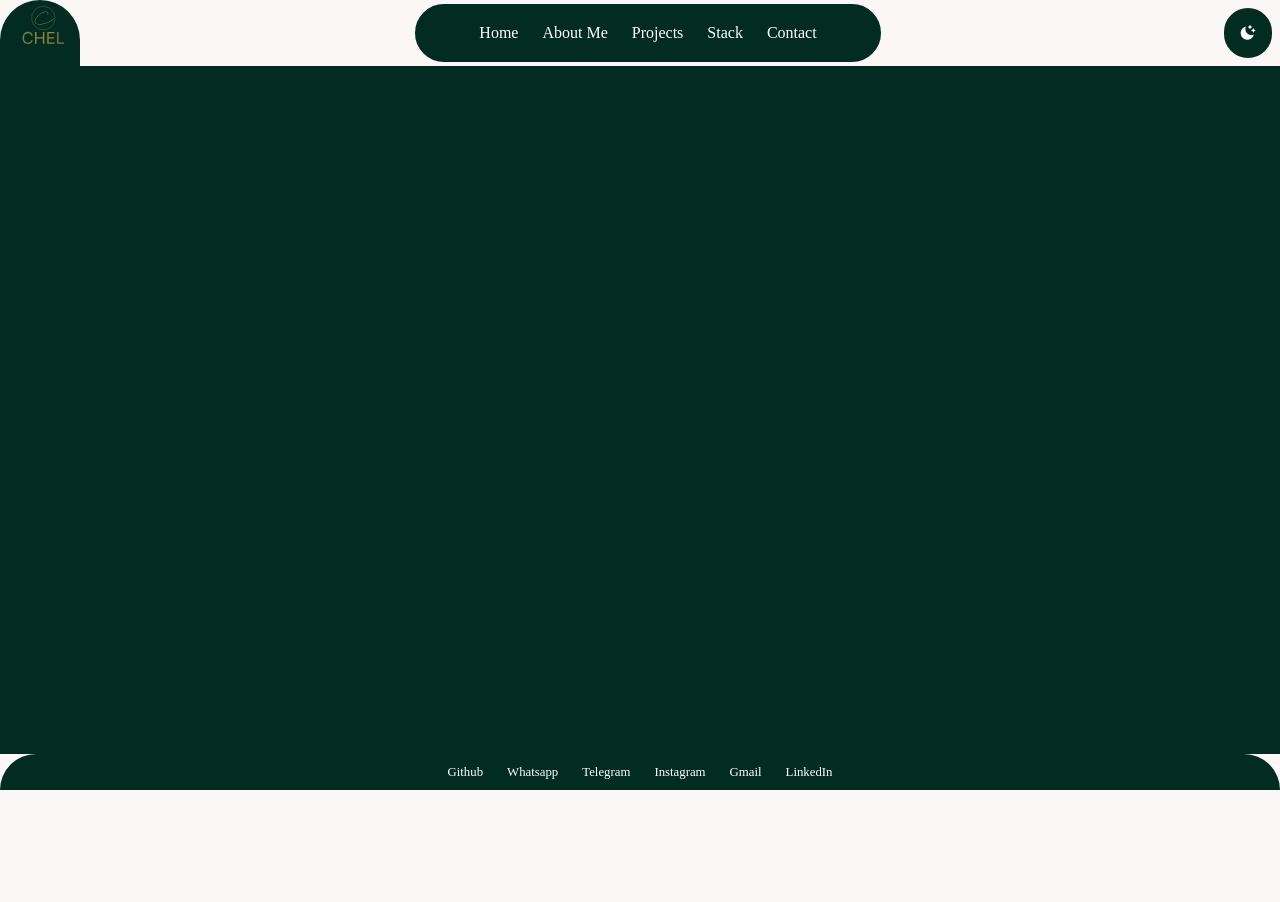
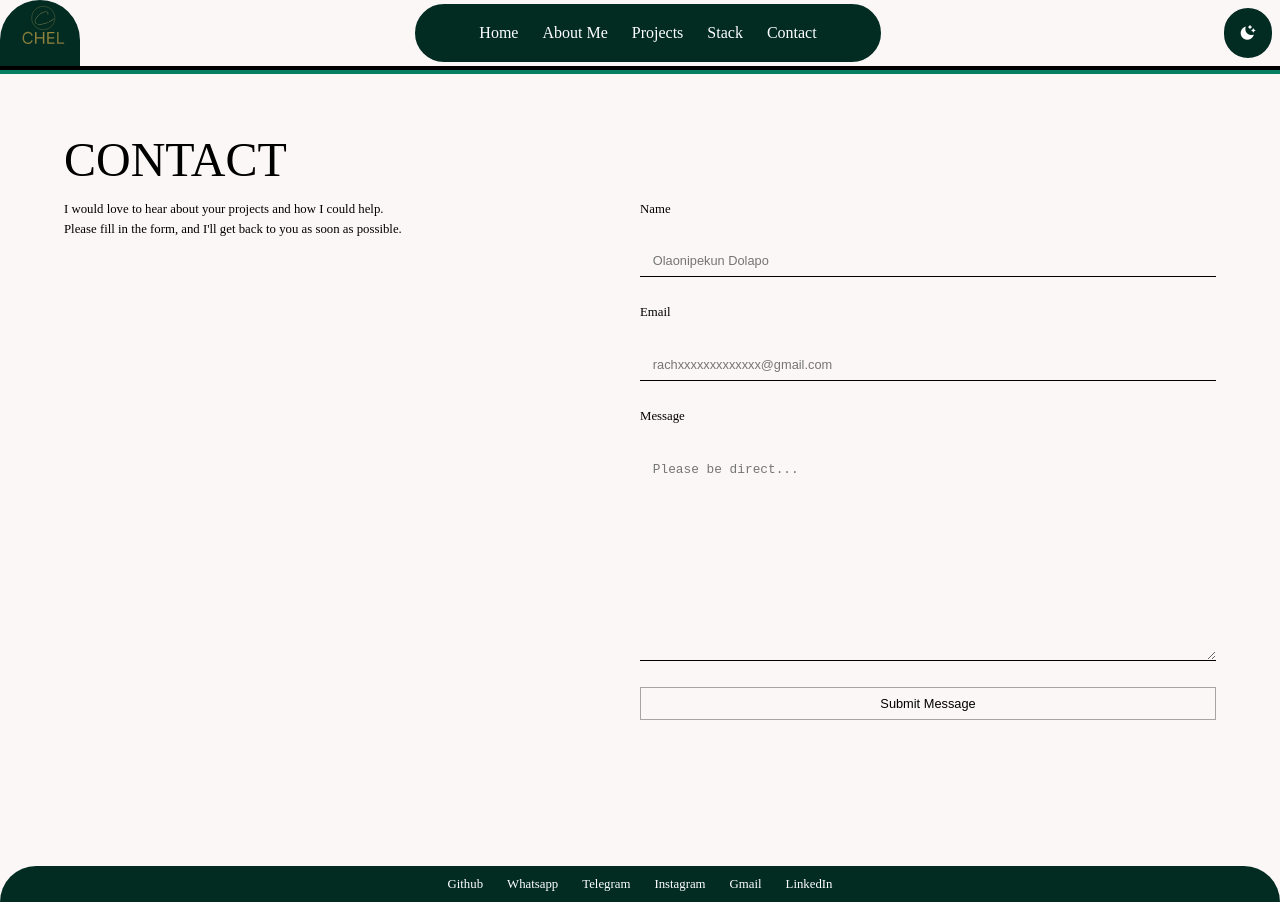
Before and after one commit to Lovethrech/my-main-portfolio, a Vue app: page /contact in a window 1280 px wide. Before the commit the page ends 800 px from the top, so only its background shows below. Built offline with nearby package versions, Linux system fonts and the light colour scheme.

Commit message:
working on the footer components.

```diff
--- a/src/components/contact/ContactCtn.vue
+++ b/src/components/contact/ContactCtn.vue
@@ -19,6 +19,7 @@ import ContactForm from './ContactForm.vue';
     background-color: var(--bg-color);
     min-height: 100vh;
     padding: 6vh var(--desktop-left-right-space);
+    border-top: 1vh groove var(--general-components-bg-color);
 }
 .contact-main-ctn{
     width: 100%;
--- a/src/views/ContactView.vue
+++ b/src/views/ContactView.vue
@@ -1,5 +1,9 @@
+<script setup>
+import ContactCtn from '@/components/contact/ContactCtn.vue';
+</script>
+
 <template>
     <main id="contact-view">
-
+        <ContactCtn/>
     </main>
 </template>
```
